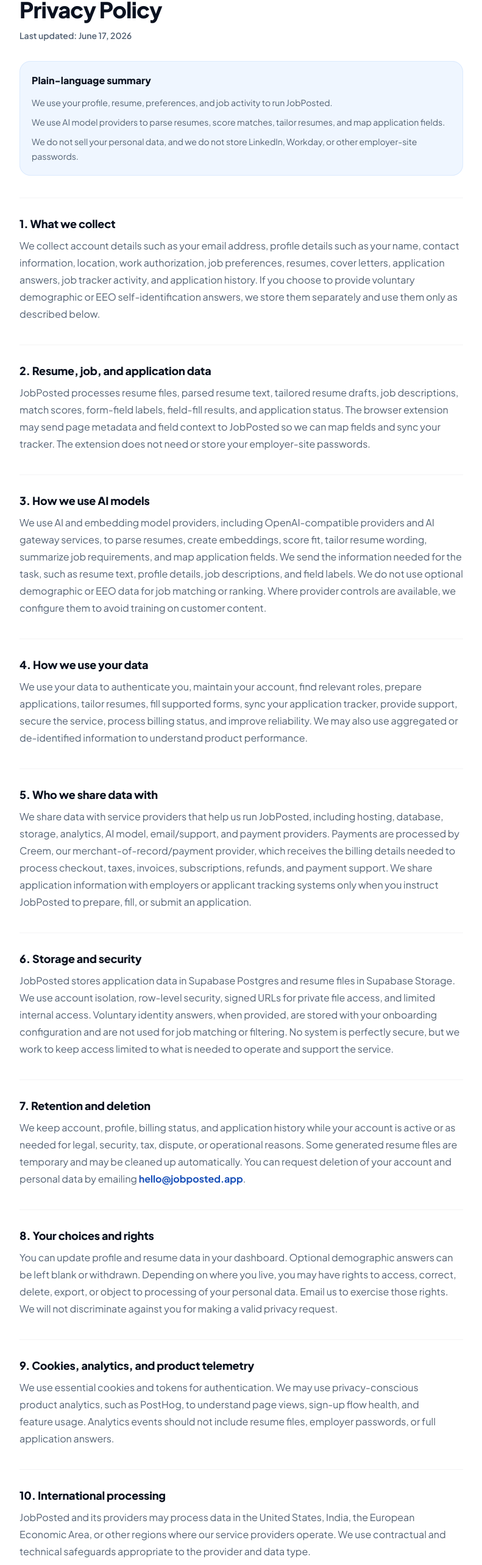
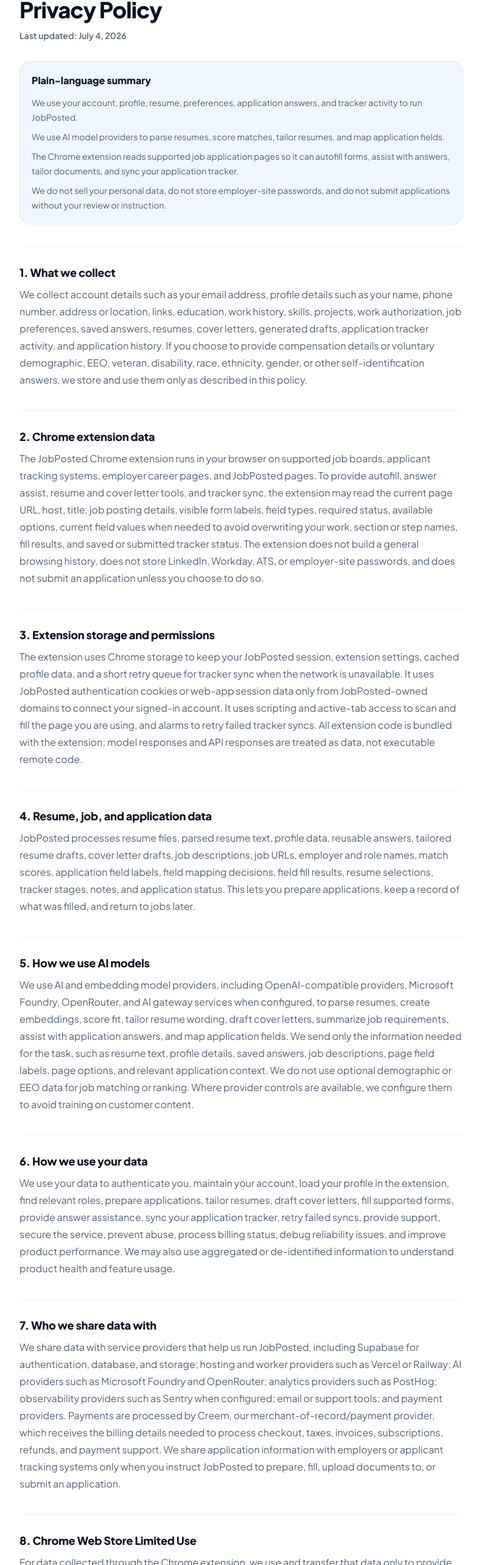
Before and after one commit to Theja4/jobposted, a Next.js app in the folder apps/web/: page /privacy in a window 1280 px wide. Shown: the part 180-2746 px from the top of the page at 61% size, without its empty margins (244-1035 px from the left). Built offline with nearby package versions, Linux system fonts and the light colour scheme; no server answers.

Commit message:
Update privacy policy for extension disclosures

```diff
--- a/apps/web/app/privacy/page.tsx
+++ b/apps/web/app/privacy/page.tsx
@@ -11,7 +11,7 @@ export const metadata: Metadata = {
   alternates: { canonical: "/privacy" },
 };
 
-const UPDATED_AT = "June 17, 2026";
+const UPDATED_AT = "July 4, 2026";
 
 export default function PrivacyPage() {
   return (
@@ -27,106 +27,157 @@ export default function PrivacyPage() {
         <section className="mt-8 rounded-2xl bg-brand-50 p-5 ring-1 ring-inset ring-brand-100">
           <h2 className="text-base font-extrabold text-ink">Plain-language summary</h2>
           <ul className="mt-3 space-y-2 text-sm leading-6 text-muted">
-            <li>We use your profile, resume, preferences, and job activity to run JobPosted.</li>
+            <li>
+              We use your account, profile, resume, preferences, application answers, and tracker
+              activity to run JobPosted.
+            </li>
             <li>
               We use AI model providers to parse resumes, score matches, tailor resumes, and map
               application fields.
             </li>
             <li>
-              We do not sell your personal data, and we do not store LinkedIn, Workday, or other
-              employer-site passwords.
+              The Chrome extension reads supported job application pages so it can autofill forms,
+              assist with answers, tailor documents, and sync your application tracker.
+            </li>
+            <li>
+              We do not sell your personal data, do not store employer-site passwords, and do not
+              submit applications without your review or instruction.
             </li>
           </ul>
         </section>
 
         <Clause title="1. What we collect">
           We collect account details such as your email address, profile details such as your name,
-          contact information, location, work authorization, job preferences, resumes, cover letters,
-          application answers, job tracker activity, and application history. If you choose to provide
-          voluntary demographic or EEO self-identification answers, we store them separately and use
-          them only as described below.
+          phone number, address or location, links, education, work history, skills, projects, work
+          authorization, job preferences, saved answers, resumes, cover letters, generated drafts,
+          application tracker activity, and application history. If you choose to provide compensation
+          details or voluntary demographic, EEO, veteran, disability, race, ethnicity, gender, or other
+          self-identification answers, we store and use them only as described in this policy.
         </Clause>
 
-        <Clause title="2. Resume, job, and application data">
-          JobPosted processes resume files, parsed resume text, tailored resume drafts, job
-          descriptions, match scores, form-field labels, field-fill results, and application status.
-          The browser extension may send page metadata and field context to JobPosted so we can map
-          fields and sync your tracker. The extension does not need or store your employer-site
-          passwords.
+        <Clause title="2. Chrome extension data">
+          The JobPosted Chrome extension runs in your browser on supported job boards, applicant
+          tracking systems, employer career pages, and JobPosted pages. To provide autofill, answer
+          assist, resume and cover letter tools, and tracker sync, the extension may read the current
+          page URL, host, title, job posting details, visible form labels, field types, required
+          status, available options, current field values when needed to avoid overwriting your work,
+          section or step names, fill results, and saved or submitted tracker status. The extension
+          does not build a general browsing history, does not store LinkedIn, Workday, ATS, or
+          employer-site passwords, and does not submit an application unless you choose to do so.
         </Clause>
 
-        <Clause title="3. How we use AI models">
-          We use AI and embedding model providers, including OpenAI-compatible providers and AI
-          gateway services, to parse resumes, create embeddings, score fit, tailor resume wording,
-          summarize job requirements, and map application fields. We send the information needed for
-          the task, such as resume text, profile details, job descriptions, and field labels. We do
-          not use optional demographic or EEO data for job matching or ranking. Where provider
-          controls are available, we configure them to avoid training on customer content.
+        <Clause title="3. Extension storage and permissions">
+          The extension uses Chrome storage to keep your JobPosted session, extension settings,
+          cached profile data, and a short retry queue for tracker sync when the network is
+          unavailable. It uses JobPosted authentication cookies or web-app session data only from
+          JobPosted-owned domains to connect your signed-in account. It uses scripting and active-tab
+          access to scan and fill the page you are using, and alarms to retry failed tracker syncs.
+          All extension code is bundled with the extension; model responses and API responses are
+          treated as data, not executable remote code.
         </Clause>
 
-        <Clause title="4. How we use your data">
-          We use your data to authenticate you, maintain your account, find relevant roles, prepare
-          applications, tailor resumes, fill supported forms, sync your application tracker, provide
-          support, secure the service, process billing status, and improve reliability. We may also
-          use aggregated or de-identified information to understand product performance.
+        <Clause title="4. Resume, job, and application data">
+          JobPosted processes resume files, parsed resume text, profile data, reusable answers,
+          tailored resume drafts, cover letter drafts, job descriptions, job URLs, employer and role
+          names, match scores, application field labels, field mapping decisions, field fill results,
+          resume selections, tracker stages, notes, and application status. This lets you prepare
+          applications, keep a record of what was filled, and return to jobs later.
         </Clause>
 
-        <Clause title="5. Who we share data with">
-          We share data with service providers that help us run JobPosted, including hosting,
-          database, storage, analytics, AI model, email/support, and payment providers. Payments are
-          processed by Creem, our merchant-of-record/payment provider, which receives the billing
-          details needed to process checkout, taxes, invoices, subscriptions, refunds, and payment
-          support. We share application information with employers or applicant tracking systems only
-          when you instruct JobPosted to prepare, fill, or submit an application.
+        <Clause title="5. How we use AI models">
+          We use AI and embedding model providers, including OpenAI-compatible providers, Microsoft
+          Foundry, OpenRouter, and AI gateway services when configured, to parse resumes, create
+          embeddings, score fit, tailor resume wording, draft cover letters, summarize job
+          requirements, assist with application answers, and map application fields. We send only the
+          information needed for the task, such as resume text, profile details, saved answers, job
+          descriptions, page field labels, page options, and relevant application context. We do not
+          use optional demographic or EEO data for job matching or ranking. Where provider controls
+          are available, we configure them to avoid training on customer content.
         </Clause>
 
-        <Clause title="6. Storage and security">
-          JobPosted stores application data in Supabase Postgres and resume files in Supabase
-          Storage. We use account isolation, row-level security, signed URLs for private file access,
-          and limited internal access. Voluntary identity answers, when provided, are stored with
-          your onboarding configuration and are not used for job matching or filtering. No system is
-          perfectly secure, but we work to keep access limited to what is needed to operate and
-          support the service.
+        <Clause title="6. How we use your data">
+          We use your data to authenticate you, maintain your account, load your profile in the
+          extension, find relevant roles, prepare applications, tailor resumes, draft cover letters,
+          fill supported forms, provide answer assistance, sync your application tracker, retry
+          failed syncs, provide support, secure the service, prevent abuse, process billing status,
+          debug reliability issues, and improve product performance. We may also use aggregated or
+          de-identified information to understand product health and feature usage.
         </Clause>
 
-        <Clause title="7. Retention and deletion">
+        <Clause title="7. Who we share data with">
+          We share data with service providers that help us run JobPosted, including Supabase for
+          authentication, database, and storage; hosting and worker providers such as Vercel or
+          Railway; AI providers such as Microsoft Foundry and OpenRouter; analytics providers such as
+          PostHog; observability providers such as Sentry when configured; email or support tools;
+          and payment providers. Payments are processed by Creem, our merchant-of-record/payment
+          provider, which receives the billing details needed to process checkout, taxes, invoices,
+          subscriptions, refunds, and payment support. We share application information with
+          employers or applicant tracking systems only when you instruct JobPosted to prepare, fill,
+          upload documents to, or submit an application.
+        </Clause>
+
+        <Clause title="8. Chrome Web Store Limited Use">
+          For data collected through the Chrome extension, we use and transfer that data only to
+          provide or improve JobPosted&apos;s user-facing extension features, including
+          authentication, profile loading, autofill, answer assistance, document generation, tracker
+          sync, reliability, security, support, and abuse prevention. We do not sell extension user
+          data, do not use it for unrelated advertising, and do not use it to determine
+          creditworthiness or lending eligibility. Service providers process extension data only for
+          these approved purposes or as required by law.
+        </Clause>
+
+        <Clause title="9. Storage and security">
+          JobPosted stores application data in Supabase Postgres and resume files in Supabase
+          Storage. The extension stores session, settings, profile cache, and sync retry data in
+          Chrome storage on your device. We use account isolation, row-level security, signed URLs for
+          private file access, rate limits, and limited internal access. Voluntary identity answers,
+          when provided, are stored with your onboarding configuration and are not used for job
+          matching or filtering. No system is perfectly secure, but we work to keep access limited to
+          what is needed to operate and support the service.
+        </Clause>
+
+        <Clause title="10. Retention and deletion">
           We keep account, profile, billing status, and application history while your account is
-          active or as needed for legal, security, tax, dispute, or operational reasons. Some generated
-          resume files are temporary and may be cleaned up automatically. You can request deletion of
-          your account and personal data by emailing{" "}
+          active or as needed for legal, security, tax, dispute, or operational reasons. Some
+          generated resume files and temporary artifacts may be cleaned up automatically. Local
+          extension data can be cleared by signing out, clearing extension storage, or uninstalling
+          the extension. You can request deletion of your account and personal data by emailing{" "}
           <a className="font-bold text-brand-700 hover:text-brand-800" href={`mailto:${SUPPORT_EMAIL}`}>
             {SUPPORT_EMAIL}
           </a>
           .
         </Clause>
 
-        <Clause title="8. Your choices and rights">
+        <Clause title="11. Your choices and rights">
           You can update profile and resume data in your dashboard. Optional demographic answers can
-          be left blank or withdrawn. Depending on where you live, you may have rights to access,
-          correct, delete, export, or object to processing of your personal data. Email us to exercise
-          those rights. We will not discriminate against you for making a valid privacy request.
+          be left blank, changed, or withdrawn. You can review application pages before submitting
+          them and can edit generated answers or documents. Depending on where you live, you may have
+          rights to access, correct, delete, export, or object to processing of your personal data.
+          Email us to exercise those rights. We will not discriminate against you for making a valid
+          privacy request.
         </Clause>
 
-        <Clause title="9. Cookies, analytics, and product telemetry">
+        <Clause title="12. Cookies, analytics, and product telemetry">
           We use essential cookies and tokens for authentication. We may use privacy-conscious product
           analytics, such as PostHog, to understand page views, sign-up flow health, and feature
-          usage. Analytics events should not include resume files, employer passwords, or full
-          application answers.
+          usage. The Chrome extension may use JobPosted auth cookies or web-app session data from
+          JobPosted-owned domains to connect your account. Analytics events should not include resume
+          files, employer passwords, or full application answers.
         </Clause>
 
-        <Clause title="10. International processing">
+        <Clause title="13. International processing">
           JobPosted and its providers may process data in the United States, India, the European
           Economic Area, or other regions where our service providers operate. We use contractual and
           technical safeguards appropriate to the provider and data type.
         </Clause>
 
-        <Clause title="11. Changes to this policy">
+        <Clause title="14. Changes to this policy">
           We may update this Privacy Policy as JobPosted changes. If a change materially affects how
           we use your personal data, we will update this page and, where appropriate, notify users in
           the product or by email.
         </Clause>
 
-        <Clause title="12. Contact">
+        <Clause title="15. Contact">
           Questions about privacy, security, or data deletion can be sent to{" "}
           <a className="font-bold text-brand-700 hover:text-brand-800" href={`mailto:${SUPPORT_EMAIL}`}>
             {SUPPORT_EMAIL}
```
